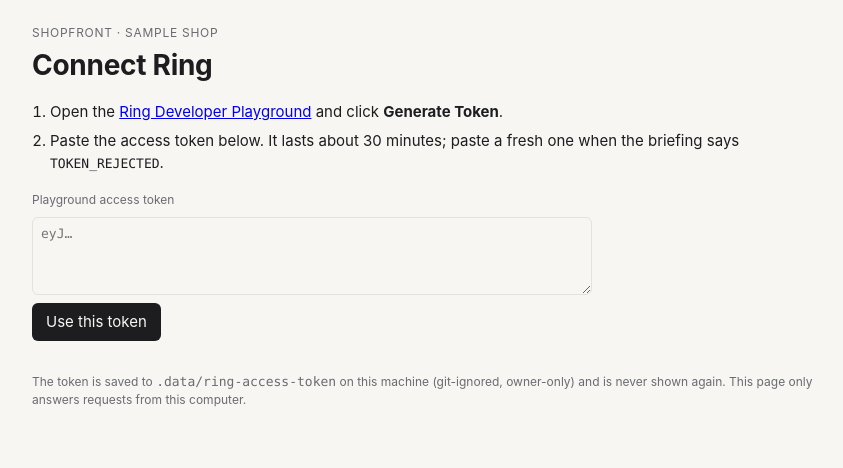
After one commit to danielAsaboro/shopfront, a FastAPI app: template app/templates/connect.html in a window 1280 px wide. The commit adds this page. Shown: the top 468 px of the page, without its empty margins (214-1057 px from the left). Run offline with FastAPI, Linux system fonts and the light colour scheme; the template is opened without the code that fills it: most values are stand-ins (such as "Sample title", 1, 10 or a date in 2020).

Commit message:
Add /connect: paste a Ring Playground token without restarting, local requests only

```diff
--- a/app/main.py
+++ b/app/main.py
@@ -4,8 +4,8 @@ from dataclasses import asdict
 from datetime import date, datetime, timedelta
 from pathlib import Path
 
-from fastapi import FastAPI, HTTPException, Query, Request
-from fastapi.responses import HTMLResponse, JSONResponse
+from fastapi import FastAPI, Form, HTTPException, Query, Request
+from fastapi.responses import HTMLResponse, JSONResponse, RedirectResponse
 from fastapi.templating import Jinja2Templates
 
 from app.briefing import build_briefing, classify_day
@@ -13,7 +13,7 @@ from app.cache import ClassificationCache
 from app.classify import make_classifier
 from app.config import settings
 from app.hours import parse_hours
-from app.ring import make_ring_client
+from app.ring import RingSource
 from app.ring.api import RingError, RingStatus
 from app.ring.webhooks import WebhookLog, WebhookStatus
 
@@ -25,11 +25,7 @@ hours = parse_hours(settings.shop_hours)
 classifier = make_classifier(settings)
 cache = ClassificationCache(DATA / "classifications.json")
 webhook_log = WebhookLog(DATA / "ring-webhooks.jsonl")
-try:
-    ring = make_ring_client(settings)
-    ring_config_error: RingError | None = None
-except RingError as exc:  # live mode without credentials: every page shows the named error
-    ring, ring_config_error = None, exc
+source = RingSource(settings, DATA / "ring-access-token")
 
 
 def _parse_day(value: str | None) -> date:
@@ -42,9 +38,13 @@ def _parse_day(value: str | None) -> date:
 
 
 def _briefing(day: date):
-    if ring_config_error:
-        raise ring_config_error
-    return build_briefing(ring, classifier, day, settings.shop_name, hours, cache)
+    return build_briefing(source.get(), classifier, day, settings.shop_name, hours, cache)
+
+
+def _local_only(request: Request) -> None:
+    # The token page writes a credential to disk, so it only answers this machine.
+    if not request.client or request.client.host not in ("127.0.0.1", "::1", "localhost", "testclient"):
+        raise HTTPException(403, "/connect is only available from this machine")
 
 
 def _ring_error_body(exc: RingError) -> dict:
@@ -69,9 +69,34 @@ def dashboard(request: Request, date: str | None = Query(None)):
     day = _parse_day(date)
     b = _briefing(day)
     peak = max(b.hourly_customers + b.hourly_customers_last_week) or 1
+    ring = source.get()
     return templates.TemplateResponse(request, "dashboard.html", {
         "b": b, "peak": peak, "device": getattr(ring, "_device_id", "") or "",
         "request_id": getattr(ring, "last_request_id", None)})
+
+
+@app.get("/connect", response_class=HTMLResponse)
+def connect_page(request: Request):
+    _local_only(request)
+    return templates.TemplateResponse(request, "connect.html", {
+        "shop": settings.shop_name, "connected": bool(source.pasted_token()),
+        "env_mode": settings.ring_mode})
+
+
+@app.post("/connect")
+def connect_save(request: Request, token: str = Form(...)):
+    _local_only(request)
+    if not token.strip():
+        raise HTTPException(400, "paste a token")
+    source.save_token(token)
+    return RedirectResponse("/", status_code=303)
+
+
+@app.post("/connect/forget")
+def connect_forget(request: Request):
+    _local_only(request)
+    source.forget_token()
+    return RedirectResponse("/", status_code=303)
 
 
 @app.get("/api/briefing")
@@ -81,9 +106,7 @@ def api_briefing(date: str | None = Query(None)):
 
 @app.get("/api/events")
 def api_events(date: str | None = Query(None)):
-    if ring_config_error:
-        raise ring_config_error
-    visits = classify_day(ring, classifier, _parse_day(date), hours, cache)
+    visits = classify_day(source.get(), classifier, _parse_day(date), hours, cache)
     return [{"id": v.event.id, "time": v.event.timestamp.isoformat(), "kind": v.event.kind,
              "event_source": v.event.source, "type": v.visit_type.value, "confidence": v.confidence,
              "reason": v.reason, "classifier": v.source, "bedrock_request_id": v.request_id}
@@ -106,6 +129,10 @@ def api_webhooks():
 
 @app.get("/healthz")
 def healthz():
-    return {"ok": ring_config_error is None, "ring": ring.name if ring else None,
-            "ring_error": ring_config_error.status.value if ring_config_error else None,
-            "classifier": classifier.name}
+    try:
+        ring, err = source.get(), None
+    except RingError as exc:
+        ring, err = None, exc
+    return {"ok": err is None, "ring": ring.name if ring else None,
+            "ring_error": err.status.value if err else None, "classifier": classifier.name,
+            "token_pasted": bool(source.pasted_token())}
--- a/app/templates/_style.html
+++ b/app/templates/_style.html
@@ -44,6 +44,15 @@
   td.why { color: var(--muted); font-size: 13px; }
   .proof { margin-top: 32px; color: var(--muted); font-size: 12px; }
   .proof a { color: inherit; }
+  .steps { padding-left: 18px; } .steps li { margin: 6px 0; }
+  .connect { display: grid; gap: 8px; margin-top: 16px; max-width: 560px; }
+  .connect label { font-size: 12px; color: var(--muted); }
+  .connect textarea { font: 13px ui-monospace, SFMono-Regular, Menlo, monospace; padding: 8px; border: 1px solid var(--line);
+                      border-radius: 6px; background: transparent; color: var(--ink); }
+  .connect button { justify-self: start; font: inherit; padding: 8px 14px; border-radius: 6px; border: 0;
+                    background: var(--ink); color: var(--bg); cursor: pointer; }
+  .connect button.secondary { background: transparent; color: var(--muted); border: 1px solid var(--line); }
+  .banner a { color: inherit; font-weight: 600; }
   @media (max-width: 560px) {
     .axis span:nth-child(odd) { visibility:hidden; }
     .figures div + div { padding-left: 10px; }
--- /dev/null
+++ b/app/templates/connect.html
@@ -0,0 +1,30 @@
+<!doctype html>
+<html lang="en">
+<head>
+<meta charset="utf-8">
+<meta name="viewport" content="width=device-width, initial-scale=1">
+<title>Shopfront · Connect Ring</title>
+{% include "_style.html" %}
+</head>
+<body>
+<main>
+  <div class="eyebrow">Shopfront · {{ shop }}</div>
+  <h1>Connect Ring</h1>
+  <ol class="steps">
+    <li>Open the <a href="https://developer.amazon.com/ring/console/playground" target="_blank" rel="noopener">Ring Developer Playground</a> and click <strong>Generate Token</strong>.</li>
+    <li>Paste the access token below. It lasts about 30 minutes; paste a fresh one when the briefing says <code>TOKEN_REJECTED</code>.</li>
+  </ol>
+  <form method="post" action="/connect" class="connect">
+    <label for="token">Playground access token</label>
+    <textarea id="token" name="token" rows="4" required autocomplete="off" spellcheck="false" placeholder="eyJ…"></textarea>
+    <button type="submit">Use this token</button>
+  </form>
+  {% if connected %}
+  <form method="post" action="/connect/forget" class="connect">
+    <button type="submit" class="secondary">Disconnect and go back to {{ 'synthetic demo data' if env_mode == 'synthetic' else 'the .env settings' }}</button>
+  </form>
+  {% endif %}
+  <p class="proof">The token is saved to <code>.data/ring-access-token</code> on this machine (git-ignored, owner-only) and is never shown again. This page only answers requests from this computer.</p>
+</main>
+</body>
+</html>
--- a/app/templates/dashboard.html
+++ b/app/templates/dashboard.html
@@ -9,7 +9,7 @@
 <body>
 <main>
   {% if b.ring_source == "synthetic" %}
-  <div class="banner warn-bg" role="status">Synthetic demo data. These events were generated locally, not read from a Ring device. Set <code>RING_MODE=live</code> to use Ring.</div>
+  <div class="banner warn-bg" role="status">Synthetic demo data. These events were generated locally, not read from a Ring device. <a href="/connect">Connect Ring</a> to use your doorbell.</div>
   {% endif %}
 
   <header>
@@ -69,7 +69,7 @@
 
   <footer class="proof">
     {% if b.ring_source == "ring" %}
-    Source: Ring Event History API{% if device %} · device …{{ device[-6:] }}{% endif %}{% if request_id %} · last Ring X-Request-ID {{ request_id }}{% endif %}
+    Source: Ring Event History API (<a href="/connect">token</a>){% if device %} · device …{{ device[-6:] }}{% endif %}{% if request_id %} · last Ring X-Request-ID {{ request_id }}{% endif %}
     {% else %}Source: synthetic generator (no Ring calls){% endif %}
     · Labels: {{ 'Amazon Bedrock vision on Ring frames, rules when no frame' if b.classifier == 'bedrock' else 'time-of-day rules' }}
     · <a href="/api/briefing?date={{ b.date }}">briefing JSON</a> · <a href="/api/events?date={{ b.date }}">events JSON</a>
--- a/app/templates/ring_error.html
+++ b/app/templates/ring_error.html
@@ -11,7 +11,7 @@
   <div class="eyebrow">Shopfront · {{ shop }}</div>
   <h1>Can't read Ring right now</h1>
   <p class="banner warn-bg"><strong>{{ e.status.value }}</strong>{% if e.http_status %} · HTTP {{ e.http_status }}{% endif %}{% if e.request_id %} · X-Request-ID {{ e.request_id }}{% endif %}</p>
-  <p>{% if e.status.value in ('TOKEN_REJECTED', 'NOT_CONFIGURED') %}The Ring token is missing or expired. Generate a fresh one in the Ring Developer Playground and set <code>RING_ACCESS_TOKEN</code>, or set a refresh token with client credentials.
+  <p>{% if e.status.value in ('TOKEN_REJECTED', 'NOT_CONFIGURED') %}The Ring token is missing or expired. <a href="/connect">Paste a fresh Playground token</a>, or set a refresh token with client credentials in <code>.env</code>.
   {% elif e.status.value == 'REFRESH_FAILED' %}Ring refused the refresh token. Re-link the Ring account to get a new one.
   {% elif e.status.value in ('FORBIDDEN', 'DEVICE_NOT_FOUND', 'NO_DEVICES') %}This token can't see the doorbell. Check <code>RING_DEVICE_ID</code> and which devices were shared with the app.
   {% elif e.status.value == 'RATE_LIMITED' %}Ring is rate-limiting requests. Try again in a minute.
--- a/requirements.txt
+++ b/requirements.txt
@@ -1,6 +1,7 @@
 fastapi>=0.115
 uvicorn[standard]>=0.30
 jinja2>=3.1
+python-multipart>=0.0.9
 python-dotenv>=1.0
 httpx>=0.27
 boto3>=1.35
```
Also changed, not shown: app/ring/__init__.py (+41 -0 lines), tests/test_briefing.py (+32 -3 lines).
